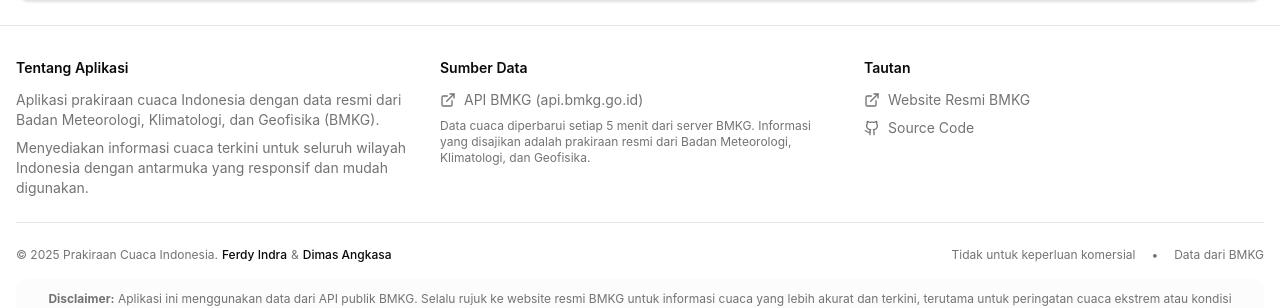
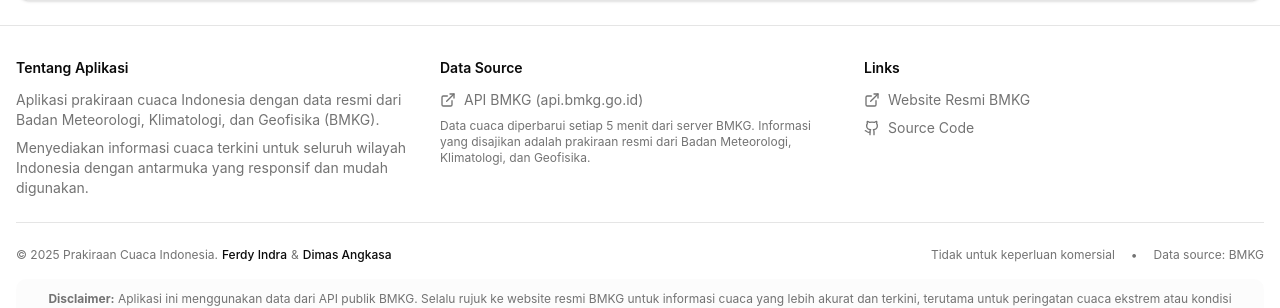
Before and after one commit to angkasa27/weather-forecasting-bmkg, a Next.js app: page / in a window 1280 px wide. Shown: the part 640-948 px from the top of the page. Built offline with nearby package versions, Linux system fonts and the light colour scheme; no server answers.

Commit message:
fix: standardize footer section titles and data source description

```diff
--- a/src/components/layout/Footer.tsx
+++ b/src/components/layout/Footer.tsx
@@ -37,7 +37,7 @@ export function Footer({ className }: FooterProps) {
 
           {/* Data Source */}
           <div className="space-y-3">
-            <h3 className="text-sm font-semibold">Sumber Data</h3>
+            <h3 className="text-sm font-semibold">Data Source</h3>
             <div className="space-y-2">
               <a
                 href="https://data.bmkg.go.id/prakiraan-cuaca/"
@@ -58,7 +58,7 @@ export function Footer({ className }: FooterProps) {
 
           {/* Links */}
           <div className="space-y-3">
-            <h3 className="text-sm font-semibold">Tautan</h3>
+            <h3 className="text-sm font-semibold">Links</h3>
             <div className="space-y-2">
               <a
                 href="https://bmkg.go.id"
@@ -107,7 +107,7 @@ export function Footer({ className }: FooterProps) {
           <div className="flex flex-col sm:flex-row sm:items-center gap-2 sm:gap-4">
             <span>Tidak untuk keperluan komersial</span>
             <span className="hidden sm:inline">•</span>
-            <span>Data dari BMKG</span>
+            <span>Data source: BMKG</span>
           </div>
         </div>
 
```
